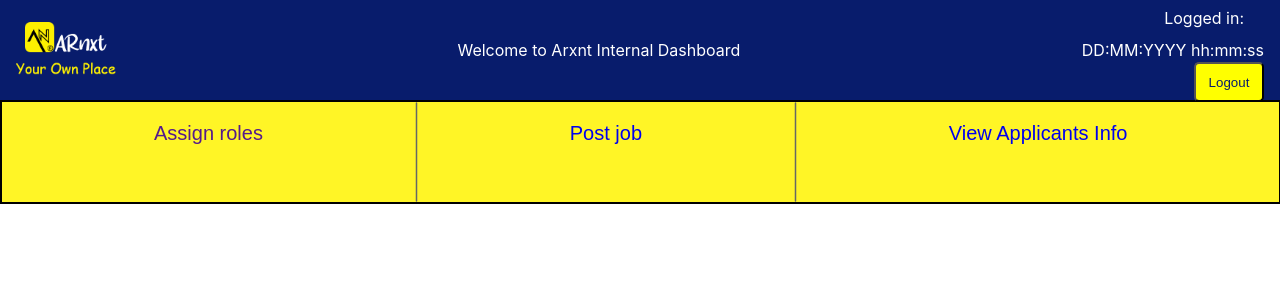
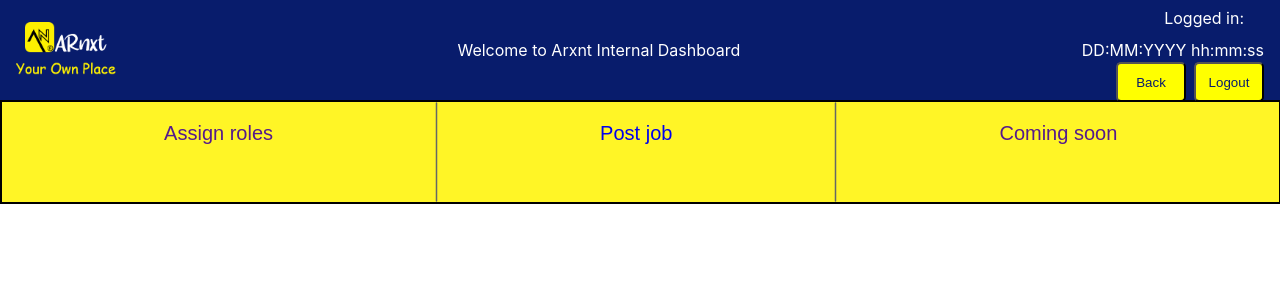
Before and after one commit to Omanshuaman/ARnxt_Internaldashboard-main, a React (Create React App) app: page /assignrole in a window 1280 px wide. Shown: the top 300 px of the page. Built offline with nearby package versions, Linux system fonts and the light colour scheme.

Commit message:
back button

```diff
--- a/src/App.css
+++ b/src/App.css
@@ -379,6 +379,10 @@ body {
 }
 .logoutinside span {
   margin-right: 10px;
+}
+.button-row-logout {
+  display: flex;
+  gap: 0.5em;
 }
 .logout-button {
   background-color: yellow;
--- a/src/HRmanage.js
+++ b/src/HRmanage.js
@@ -1,31 +1,36 @@
-import React, { useState } from "react";
+import React, { useState } from 'react'
+
 
 import { useHistory, useLocation } from "react-router-dom";
-import Divider from "./images/divider.svg";
-import axios from "axios";
-const adminurl =
-  "https://4xuh6eqvr6.execute-api.ap-south-1.amazonaws.com/production/adminroute";
+import Divider from './images/divider.svg'
+import axios from 'axios';
+const adminurl='https://4xuh6eqvr6.execute-api.ap-south-1.amazonaws.com/production/adminroute';
 
 const HRmanage = () => {
-  const submitHandler = (e) => {
+
+    const submitHandler=(e)=>{
         e.preventDefault();
-    const requestBody = {
+    const requestBody= {
       email: email,
       employee_Id: employeeid,
-      role: role,
-    };
-    axios
-      .post(adminurl, requestBody)
-      .then((res) => {})
-      .catch((error) => {
-        console.log(error);
-      });
-  };
+      role: role
+    }
+    axios.post(adminurl,requestBody).then(res=>{
 
-  const rolesHandler = (e) => {
+
+
+    }).catch(error=>{
+      console.log(error)
+    })
+
+
+      }
+
+      const rolesHandler= (e)=>{
         e.preventDefault();
-    document.getElementById("addrolesdiv").style.display = "block";
-  };
+        document.getElementById('addrolesdiv').style.display= 'block';
+
+      }
 
     const [email, setEmail] = useState();
     const [employeeid, setEmployeeId] = useState();
@@ -34,57 +39,45 @@ const HRmanage = () => {
     <div>
                  <div className="navbar">
       <div>
-          <p className=" navoperation">
-            <a href="" onClick={rolesHandler}>
-              Assign roles
-            </a>
+        <p className=" navoperation" >
+        <a href=''  onClick={rolesHandler}>Assign roles</a>
         </p>
+
       </div>
       <img src={Divider} alt="Your SVG" className="divider-svg" />
-        <div>
-          <p className="navoperation">
-            <a href="/jobpost">Post job</a>
-          </p>
+      <div >
+        <p className="navoperation" ><a href="#" >Post job</a></p>
       </div>
       <img src={Divider} alt="Your SVG" className="divider-svg" />
-        <div>
-          <p className="navoperation">
-            <a href="/viewapplicants"> View Applicants Info</a>
-          </p>
+      <div >
+        <p  className="navoperation" ><a href="" >Coming soon</a></p>
       </div>
     </div>
 
-      <form className="login" id="addrolesdiv" onSubmit={submitHandler}>
+    <form className="login"  id='addrolesdiv' onSubmit={submitHandler} >
   <h2>ARnxt, Admin!</h2>
   <p>Please assign roles</p>
-        <input
-          type="email"
-          onChange={(event) => setEmail(event.target.value)}
-          placeholder="ARnxt email"
-        />
-        <input
-          type="password"
-          onChange={(event) => setEmployeeId(event.target.value)}
-          placeholder="employee id"
-        />
+  <input type='email' onChange={event=> setEmail(event.target.value)} placeholder='ARnxt email' />
+  <input type='password'  onChange={event=> setEmployeeId(event.target.value)} placeholder='employee id' />
 
-        <select
-          className="admindropdown"
-          onChange={(event) => setRole(event.target.value)}
-        >
-          <option selected="selected" className="optroles">
-            Assign roles
-          </option>
 
-          <option value="admin">admin</option>
-          <option value="user">user</option>
-          <option value="ql">ql</option>
+  <select className='admindropdown'  onChange={event=>setRole(event.target.value)} >
+
+             <option selected='selected' className='optroles' >Assign roles</option>
+
+              <option value='admin' >admin</option>
+              <option value='user' >user</option>
+              <option  value= 'ql' >ql</option>
+
              </select>
 
-        <input type="submit" value="Submit" style={{ cursor: "pointer" }} />
+  <input type="submit" value="Submit" style={{cursor:'pointer'}} />
+
 </form>
+
+
     </div>
-  );
-};
+  )
+}
 
-export default HRmanage;
+export default HRmanage
--- a/src/Navbar.js
+++ b/src/Navbar.js
@@ -4,7 +4,10 @@ import Arnxt from "./images/arnxtreg.png";
 
 const Navbar = () => {
   const history = useHistory();
-
+  const onBackHandler = (e) => {
+    e.preventDefault();
+    history.goBack();
+  };
   const logoutHandler = (e) => {
     e.preventDefault();
     sessionStorage.removeItem("user");
@@ -52,9 +55,14 @@ const Navbar = () => {
             <div className="logged-in" id="counter"></div>
           </div>
           <div className="time-year">DD:MM:YYYY hh:mm:ss</div>
-          <button className="logout-button" onClick={logoutHandler}>
-            Logout
-          </button>
+          <div className="button-row-logout">
+            <button className="logout-button" onClick={onBackHandler}>
+              Back
+            </button>
+            <button className="logout-button" onClick={logoutHandler}>
+              Logout
+            </button>
+          </div>
         </div>
       </div>
     </div>
```
Lines whose indentation alone changed are shown as unchanged.
